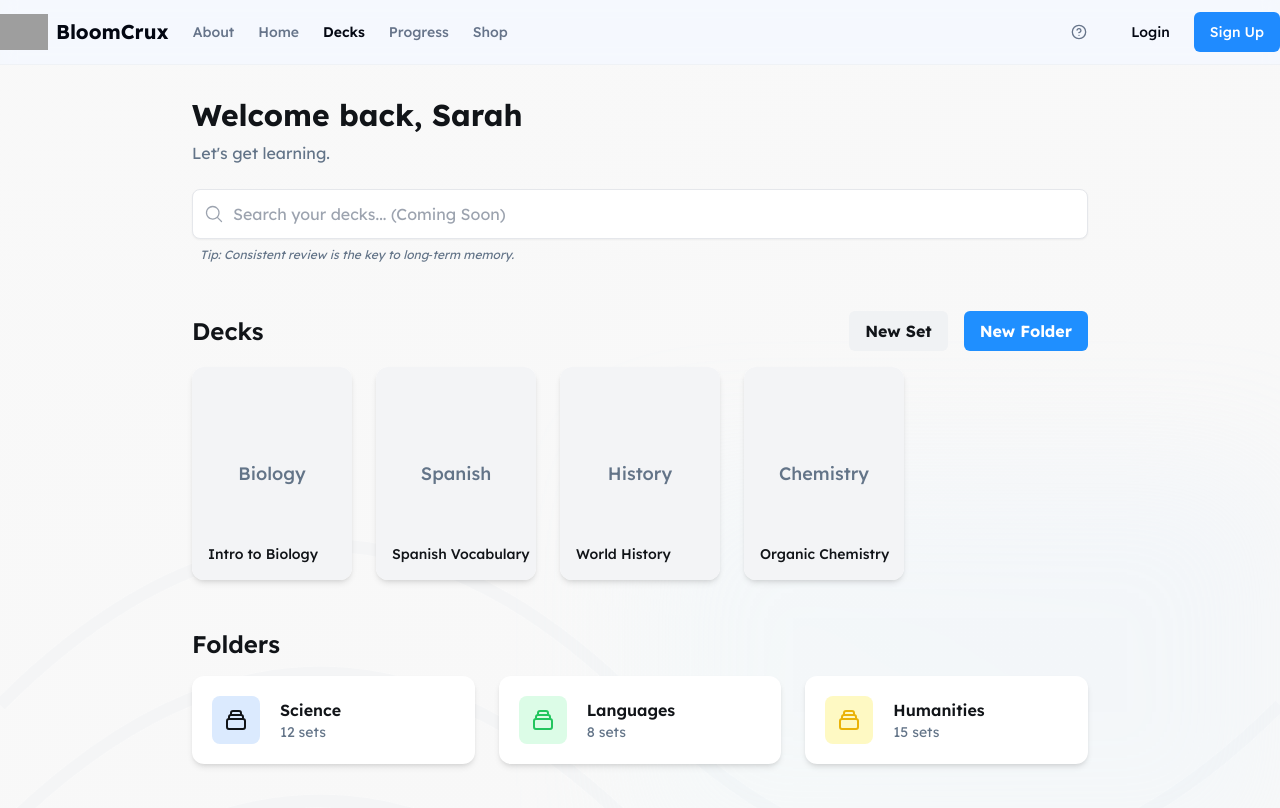
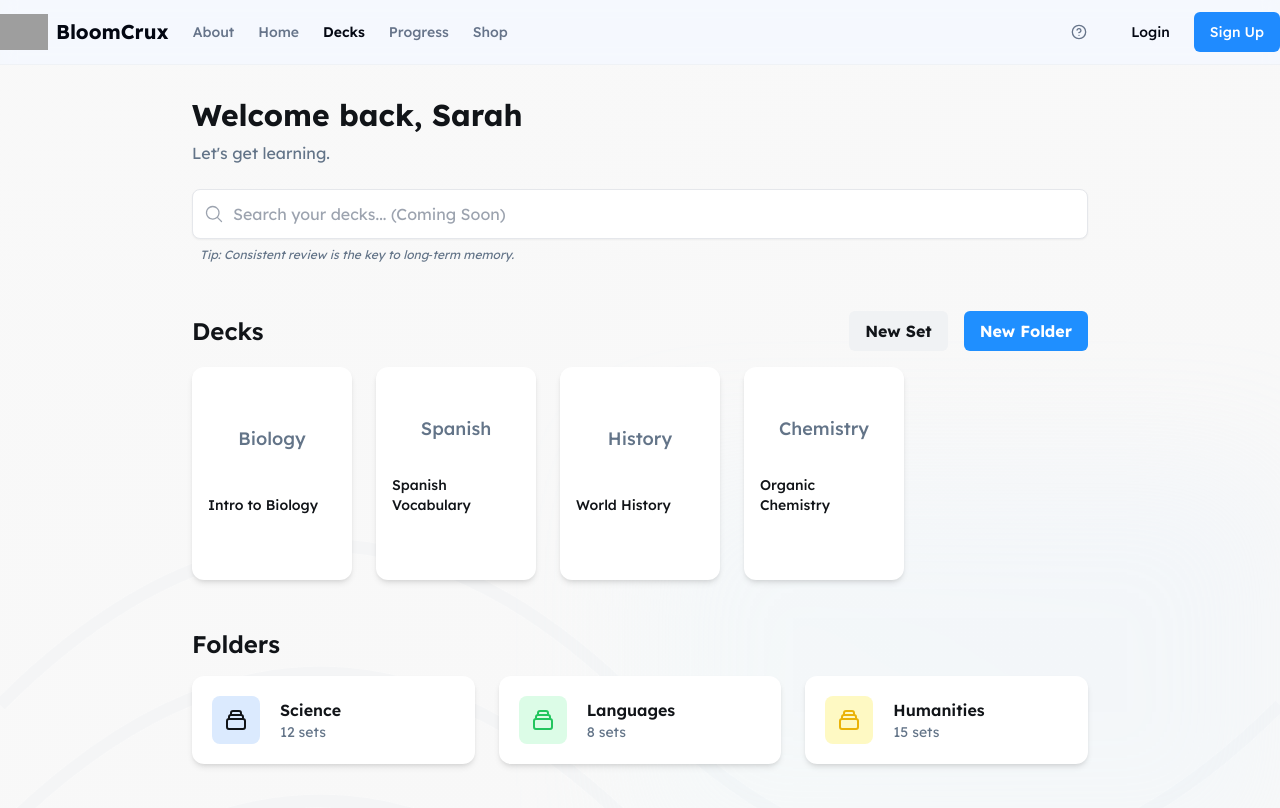
Before and after one commit to brandoninorbit/BloomCrux, a Next.js app: page /decks in a window 1280 px wide. Shown: the top 808 px of the page. Built offline with nearby package versions, Linux system fonts and the light colour scheme; no server answers; grey boxes are pictures that could not be loaded.

Commit message:
also remember each deck on the decks page now should have an edit button

```diff
--- a/src/components/DeckGrid.tsx
+++ b/src/components/DeckGrid.tsx
@@ -3,24 +3,41 @@
 
 import Link from "next/link";
 import type { Deck as StitchDeck } from '@/stitch/types';
+import { Pencil, Trash2 } from "lucide-react";
+import { Button } from "./ui/button";
 
 export function DeckGrid({ decks }: { decks: StitchDeck[] }) {
+  const handleDelete = (deckId: string) => {
+    // Placeholder for delete functionality
+    alert(`Delete action for deck ${deckId}`);
+  };
+
   return (
     <div className="grid grid-cols-2 sm:grid-cols-3 md:grid-cols-4 lg:grid-cols-5 gap-6">
       {decks.map((d) => (
-        <Link
+        <div
           key={d.id}
-          href={`/decks/${d.id}/study`}
           className="group perspective-1000 block"
-          prefetch={false}
         >
-          <div className="relative w-full aspect-[3/4] bg-white rounded-xl shadow-md transition-all duration-500 group-hover:shadow-xl group-hover:-translate-y-2 transform-style-3d group-hover:rotate-y-3">
-            <div className="absolute inset-0 bg-gray-100 rounded-xl flex items-center justify-center">
-              <p className="text-lg font-medium text-center px-2 text-[#637488]">{d.description || "Deck"}</p>
+          <div className="relative w-full aspect-[3/4] bg-white rounded-xl shadow-md transition-all duration-500 group-hover:shadow-xl group-hover:-translate-y-2 flex flex-col justify-between">
+            <Link href={`/decks/${d.id}/study`} className="flex-grow flex flex-col justify-between p-4" prefetch={false}>
+                <div className="flex-grow flex items-center justify-center">
+                    <p className="text-lg font-medium text-center text-[#637488]">{d.description || "Deck"}</p>
+                </div>
+                <div className="text-sm font-medium">{d.title}</div>
+            </Link>
+            <div className="flex items-center justify-end p-2 border-t border-gray-100 opacity-0 group-hover:opacity-100 transition-opacity">
+               <Link href={`/decks/${d.id}/edit`} passHref>
+                <Button variant="ghost" size="icon" className="h-8 w-8 hover:bg-blue-100 hover:text-blue-600">
+                    <Pencil className="h-4 w-4" />
+                </Button>
+               </Link>
+                <Button variant="ghost" size="icon" className="h-8 w-8 hover:bg-red-100 hover:text-red-600" onClick={() => handleDelete(d.id)}>
+                    <Trash2 className="h-4 w-4" />
+                </Button>
             </div>
-            <div className="absolute bottom-4 left-4 text-sm font-medium">{d.title}</div>
           </div>
-        </Link>
+        </div>
       ))}
     </div>
   );
```
